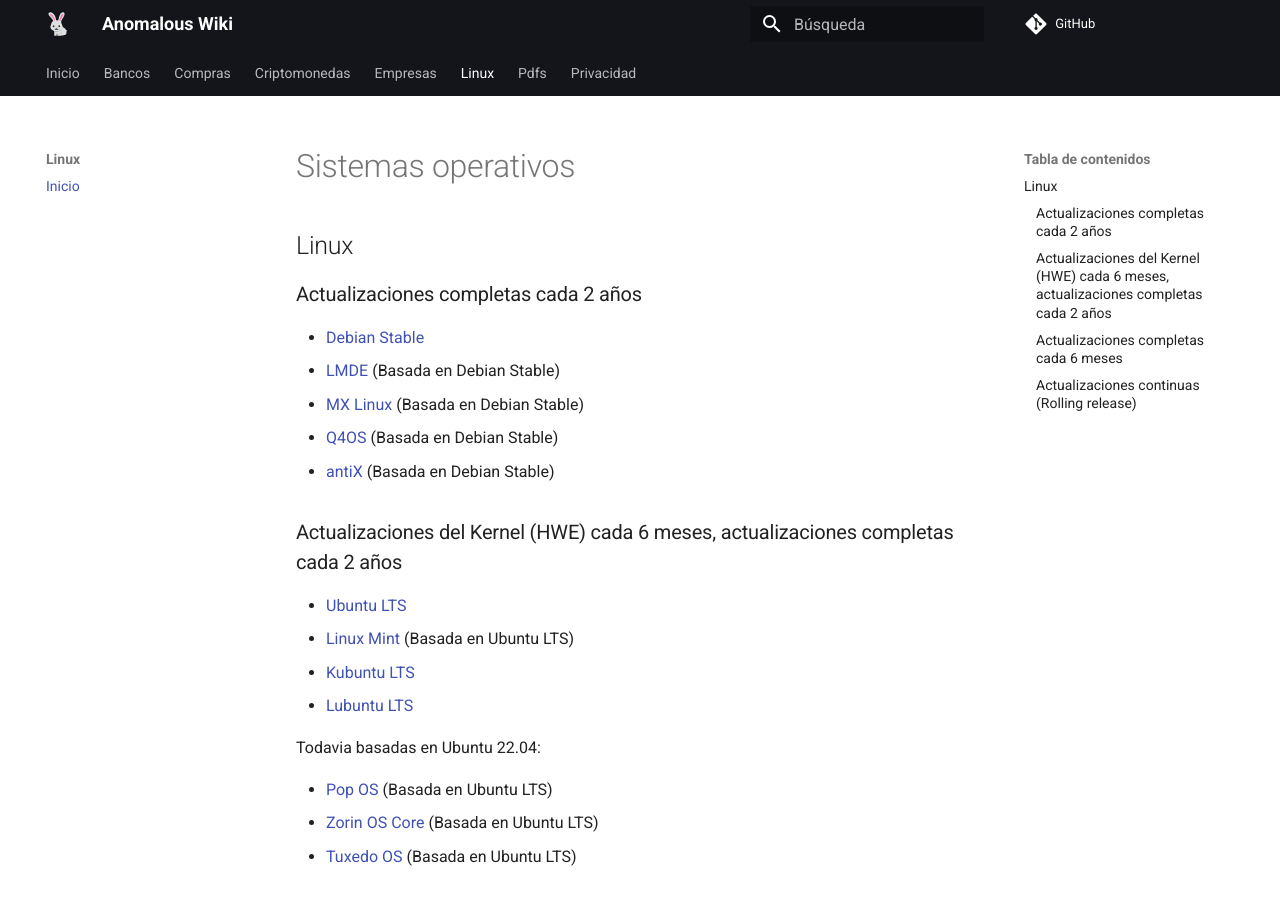
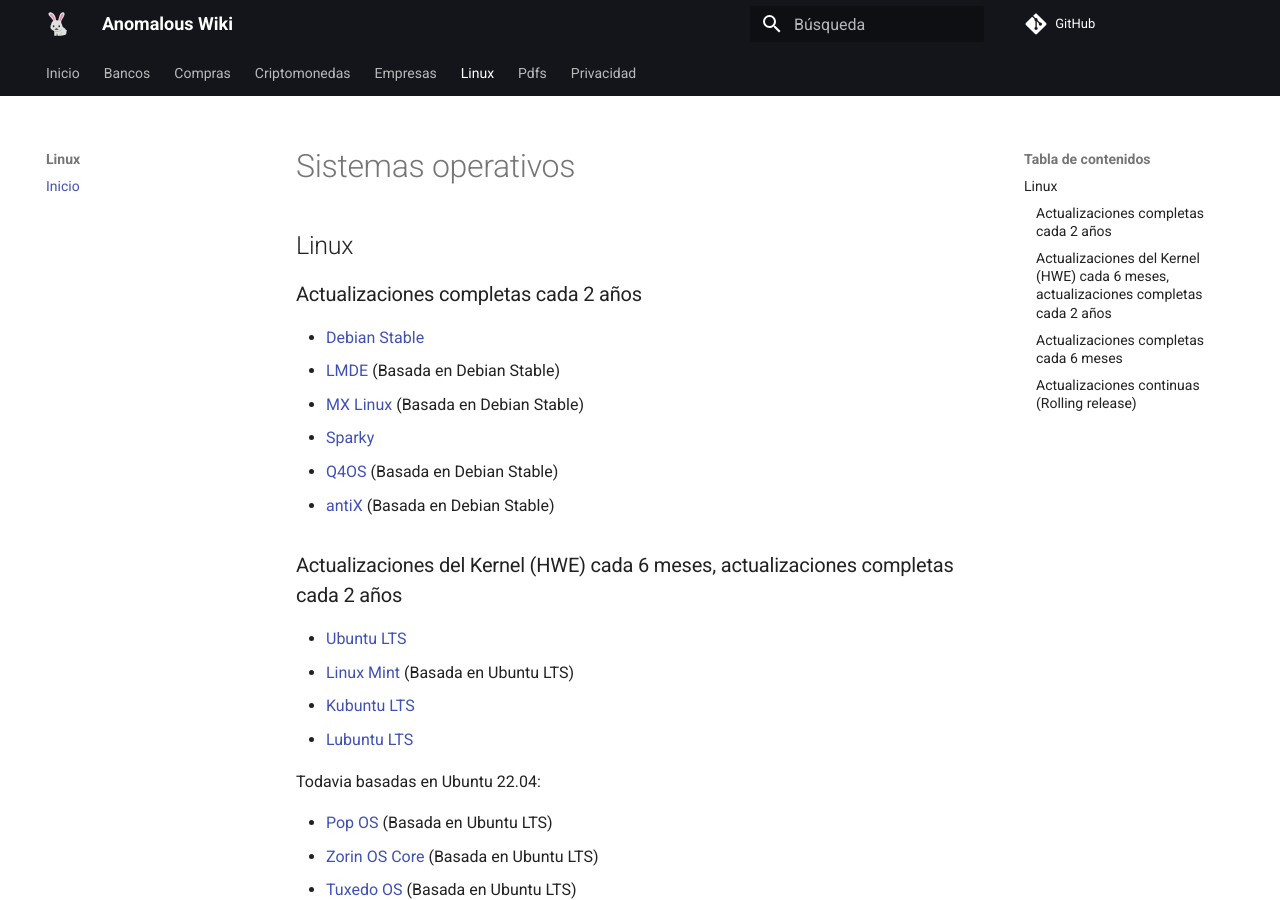
Before and after one commit to anomalouscode/wiki, an MkDocs documentation site: the page built from docs/linux/index.md, in a window 1280 px wide and 900 px high. Built offline with MkDocs 1.6.1 and Material for MkDocs 9.7.7, drawn with Linux system fonts in a browser that asks for light colours; comment, search, counter and statistics services are not loaded.

Commit message:
Update index.md

```diff
--- a/docs/linux/index.md
+++ b/docs/linux/index.md
@@ -11,6 +11,7 @@
 - [Debian Stable](https://debian.org/)
 - [LMDE](https://linuxmint.com/download_lmde.php) (Basada en Debian Stable)
 - [MX Linux](https://mxlinux.org/) (Basada en Debian Stable)
+- [Sparky](https://sparkylinux.org/)
 - [Q4OS](https://q4os.org/) (Basada en Debian Stable)
 - [antiX](https://antixlinux.com/) (Basada en Debian Stable)
 
```
